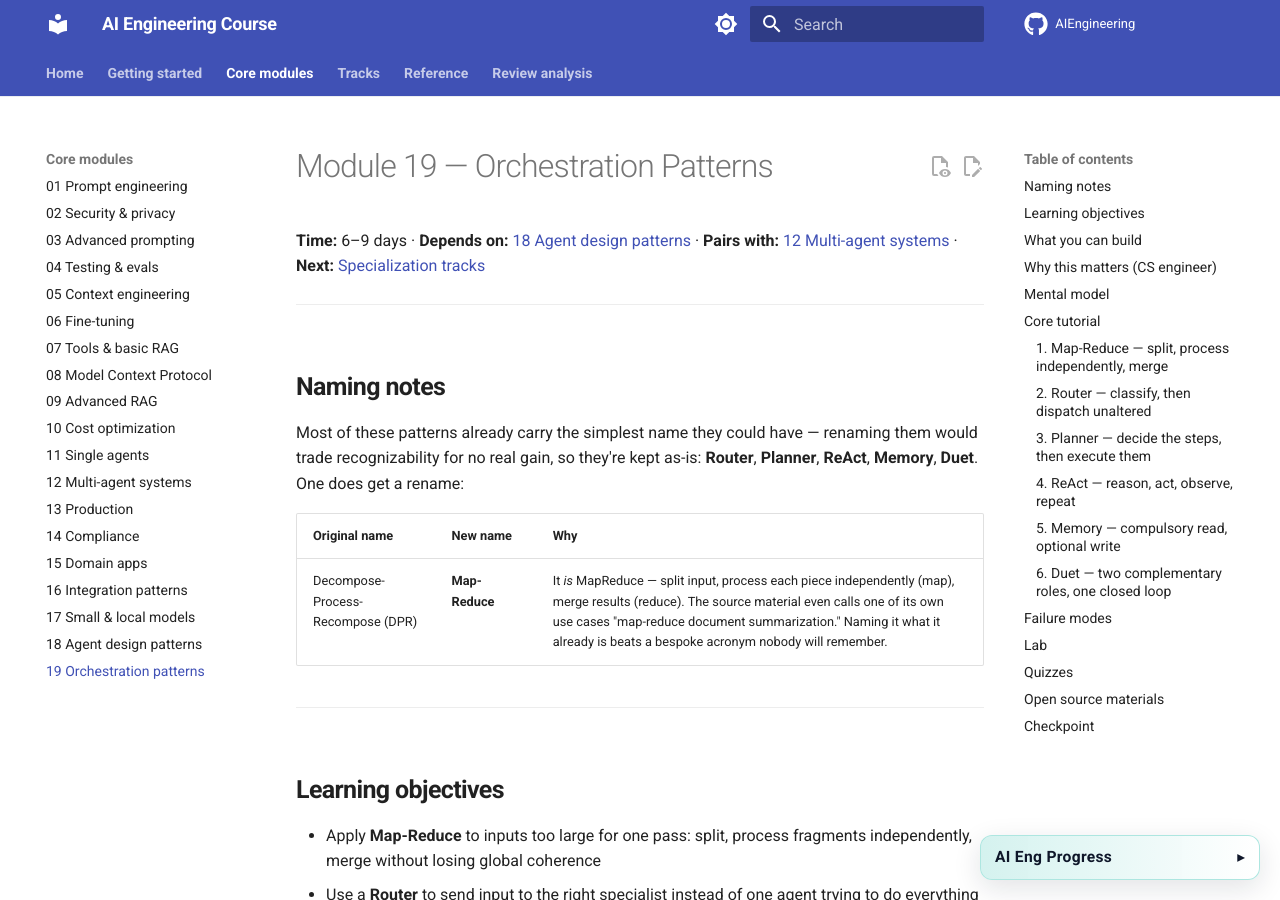
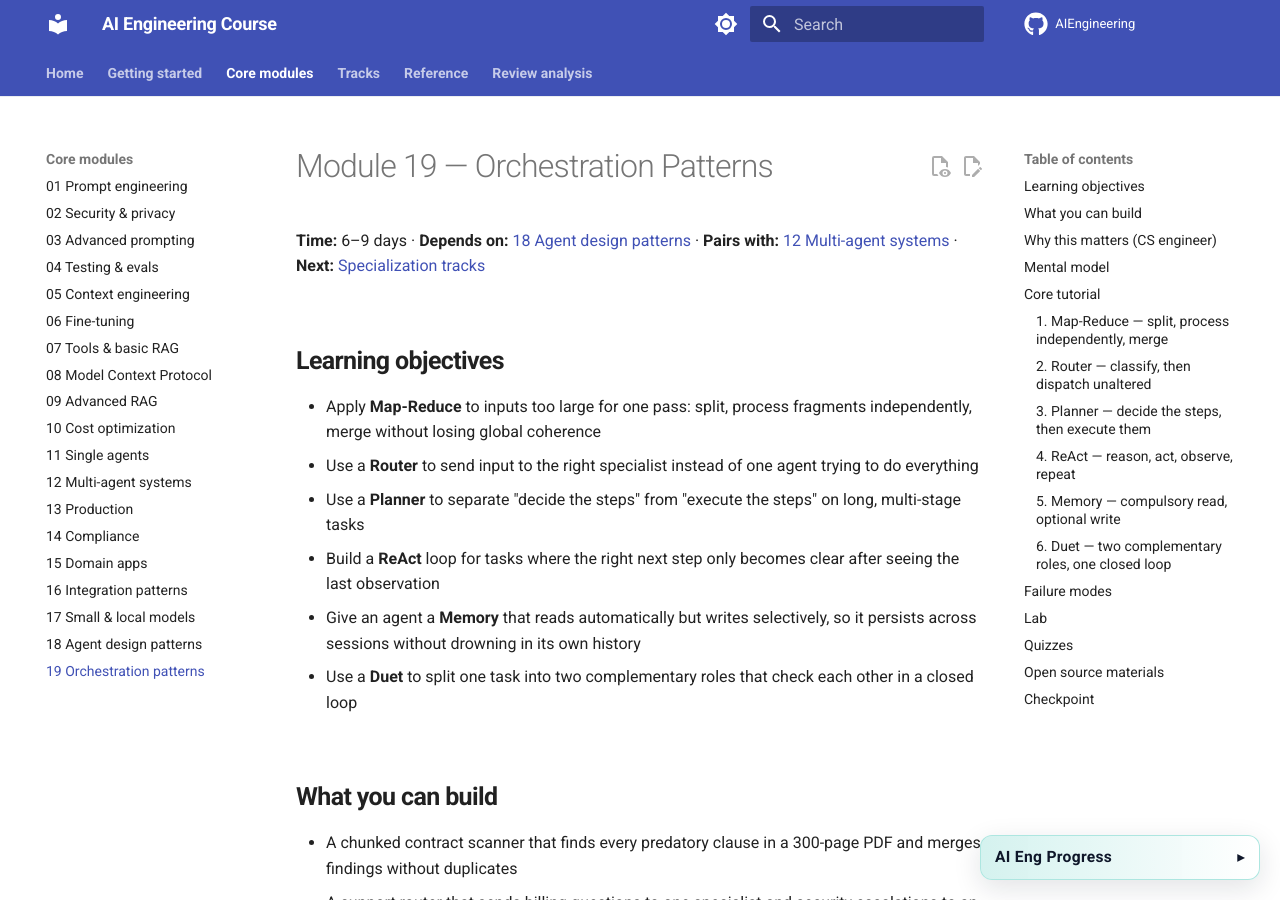
Before and after one commit to sanketn26/AIEngineering, an MkDocs documentation site: the page built from docs/core/19-orchestration-patterns.md, in a window 1280 px wide and 900 px high. Built offline with MkDocs 1.6.1 and Material for MkDocs 9.7.7, drawn with Linux system fonts in a browser that asks for light colours; comment, search, counter and statistics services are not loaded.

Commit message:
Remove naming notes from orchestration patterns
Removed naming notes section to streamline content.

```diff
--- a/docs/core/19-orchestration-patterns.md
+++ b/docs/core/19-orchestration-patterns.md
@@ -4,17 +4,6 @@
 
 **Time:** 6–9 days · **Depends on:** [18 Agent design patterns](18-agent-design-patterns.md) · **Pairs with:** [12 Multi-agent systems](12-multi-agents.md) · **Next:** [Specialization tracks](../tracks/index.md)
 
----
-
-## Naming notes
-
-Most of these patterns already carry the simplest name they could have — renaming them would trade recognizability for no real gain, so they're kept as-is: **Router**, **Planner**, **ReAct**, **Memory**, **Duet**. One does get a rename:
-
-| Original name | New name | Why |
-|---|---|---|
-| Decompose-Process-Recompose (DPR) | **Map-Reduce** | It *is* MapReduce — split input, process each piece independently (map), merge results (reduce). The source material even calls one of its own use cases "map-reduce document summarization." Naming it what it already is beats a bespoke acronym nobody will remember. |
-
----
 
 ## Learning objectives
 
```
